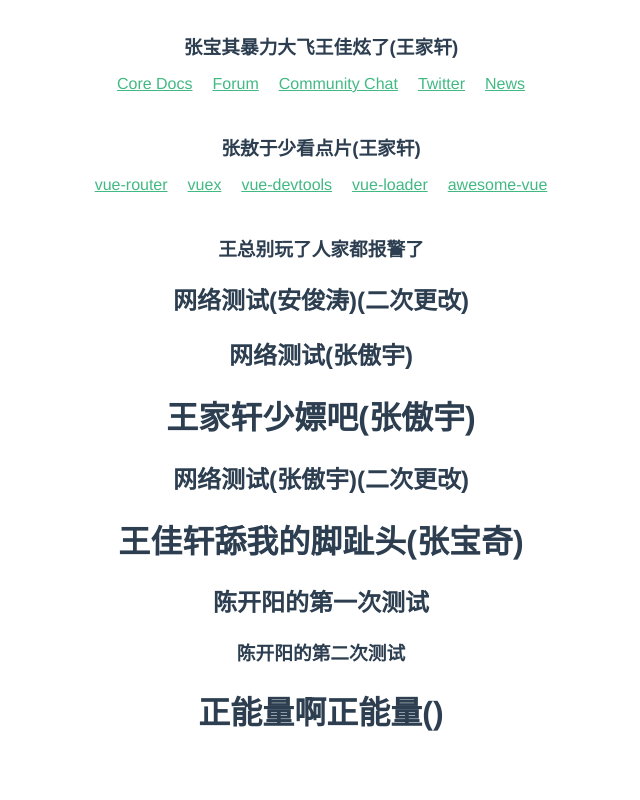
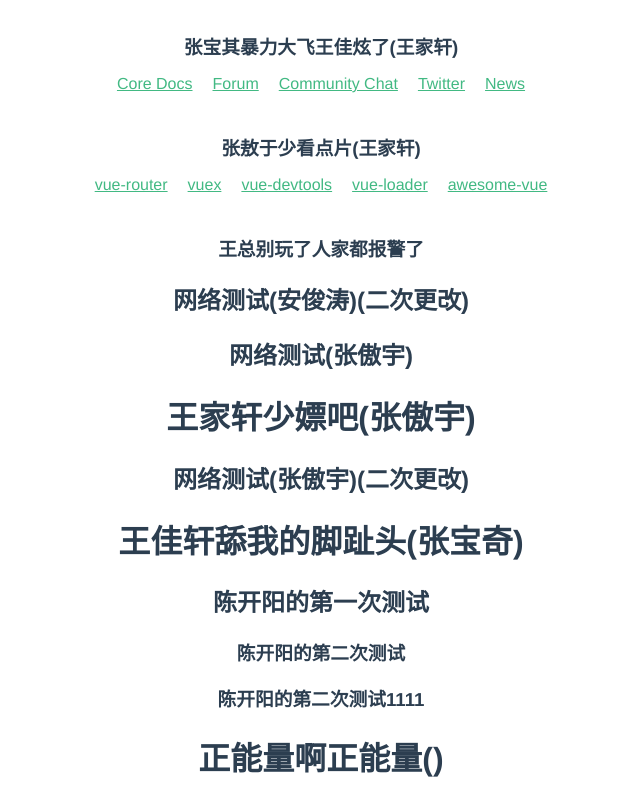
Before and after one commit to MoMwade/0703, a Vue app: page / in a window 1280 px wide. Shown: the part 486-1286 px from the top of the page, without its empty margins (319-959 px from the left). Before the commit the page ends 1240 px from the top, so only its background shows below. Built offline with nearby package versions, Linux system fonts and the light colour scheme.

Commit message:
陈开阳的第二次测试

```diff
--- a/src/App.vue
+++ b/src/App.vue
@@ -9,6 +9,7 @@
     <h1>王佳轩舔我的脚趾头(张宝奇)</h1>
     <h2>陈开阳的第一次测试</h2>
     <h3>陈开阳的第二次测试</h3>
+    <h3>陈开阳的第二次测试1111</h3>
     <h1>正能量啊正能量()</h1>
   </div>
 </template>
```
